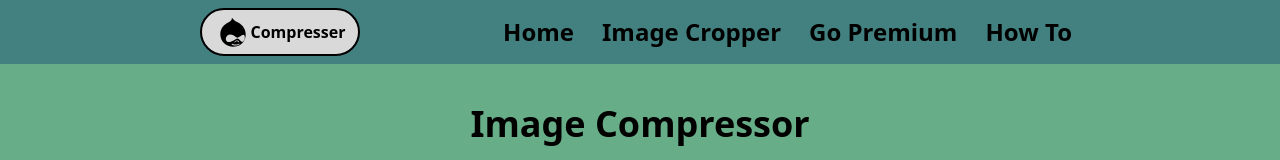
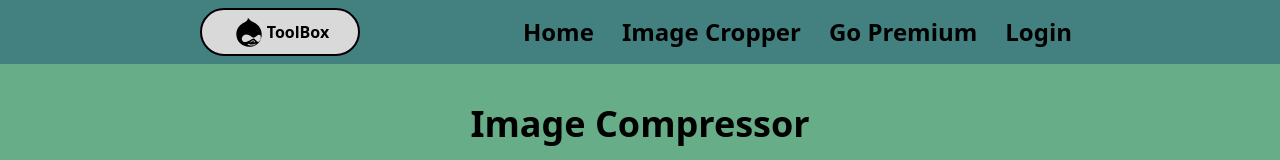
Before and after one commit to Vinay0022/image_compressor, a React (Vite) app: page / in a window 1280 px wide. Shown: the top 160 px of the page. Built offline with nearby package versions, Linux system fonts and the light colour scheme.

Commit message:
mobile view dropdown background color added & login instead of how to anchor tag name changed

```diff
--- a/src/components/Navbar.jsx
+++ b/src/components/Navbar.jsx
@@ -11,25 +11,25 @@ return (
             <header className="bg-[#438181] ">
                 <div className="max-w-4xl mx-auto flex justify-between items-center p-2">
                     <h1 className="hover:cursor-pointer text-center flex  justify-center items-center  font-bold border-black border-2 w-40 h-12 bg-[#D9D9D9] rounded-full" >
-                        <DiDrupal className=" w-9 h-9 inline" /> Compresser
+                        <DiDrupal className=" w-9 h-9 inline" />ToolBox
                     </h1>
 
                     <nav className="space-x-3 hidden md:block">
                         <a href="/" className="text-black font-bold text-2xl p-2 hover:bg-[#D9D9D9] hover:rounded-xl">Home</a>
                         <a href="/image_cropper" className="text-black font-bold text-2xl p-2 hover:bg-[#D9D9D9] hover:p-2 rounded-xl">Image Cropper</a>
-                        <a href="" className="text-black font-bold text-2xl p-2 hover:bg-[#D9D9D9] hover:p-2 rounded-xl">Go Premium</a>
-                        <a href="" className="text-black font-bold text-2xl p-2 hover:bg-[#D9D9D9] hover:p-2 rounded-xl">How To</a>
+                        <a href="/premium" className="text-black font-bold text-2xl p-2 hover:bg-[#D9D9D9] hover:p-2 rounded-xl">Go Premium</a>
+                        <a href="/login" className="text-black font-bold text-2xl p-2 hover:bg-[#D9D9D9] hover:p-2 rounded-xl">Login</a>
                     </nav>
                     {dropDown ? <ImCross className='w-10 h-8 md:hidden' onClick={() => { setDropDown(!dropDown) }} /> : <GiHamburgerMenu className='w-10 h-10 md:hidden' onClick={() => { setDropDown(!dropDown) }} />}
                 </div>
             </header>
             {dropDown ?
 
-                <nav className="flex flex-col justify-center align-top top-16 right-0 absolute">
+                <nav className="bg-[#D9D9D9] flex flex-col justify-center align-top top-16 right-0 absolute">
                     <a href="/" className="text-black font-bold text-xl p-1 hover:bg-[#D9D9D9] rounded-xl">Home</a>
                     <a href="/image_cropper" className="text-black font-bold text-xl p-1 hover:bg-[#D9D9D9] rounded-xl">Image Cropper</a>
-                    <a href="" className="text-black font-bold text-xl p-1 hover:bg-[#D9D9D9] rounded-xl">Go Premium</a>
-                    <a href="" className="text-black font-bold text-xl p-1 hover:bg-[#D9D9D9] rounded-xl">How To</a>
+                    <a href="/premium" className="text-black font-bold text-xl p-1 hover:bg-[#D9D9D9] rounded-xl">Go Premium</a>
+                    <a href="/login" className="text-black font-bold text-xl p-1 hover:bg-[#D9D9D9] rounded-xl">Login</a>
                 </nav>
                 : null
             }
```
